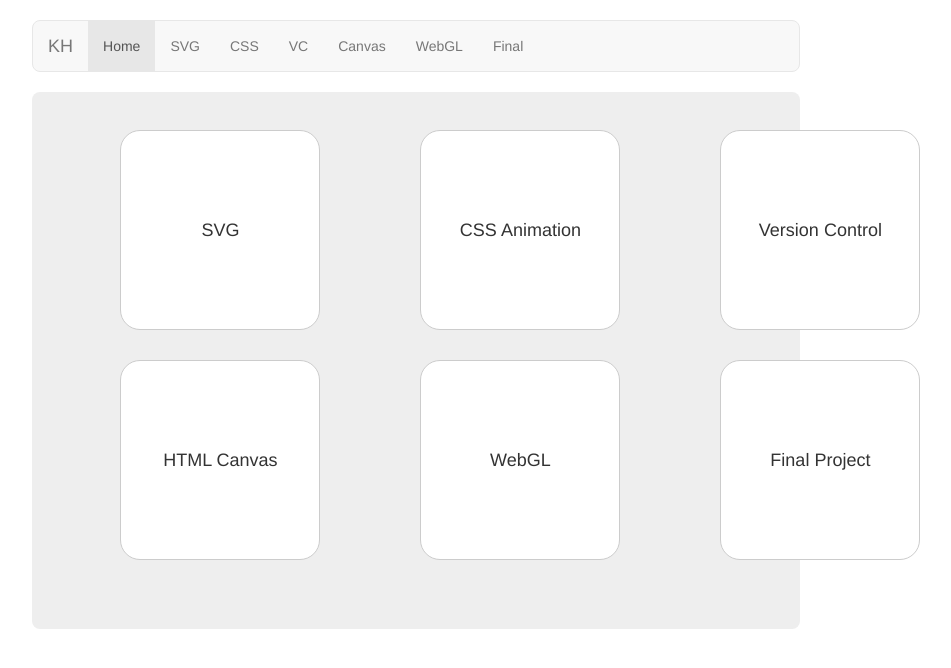
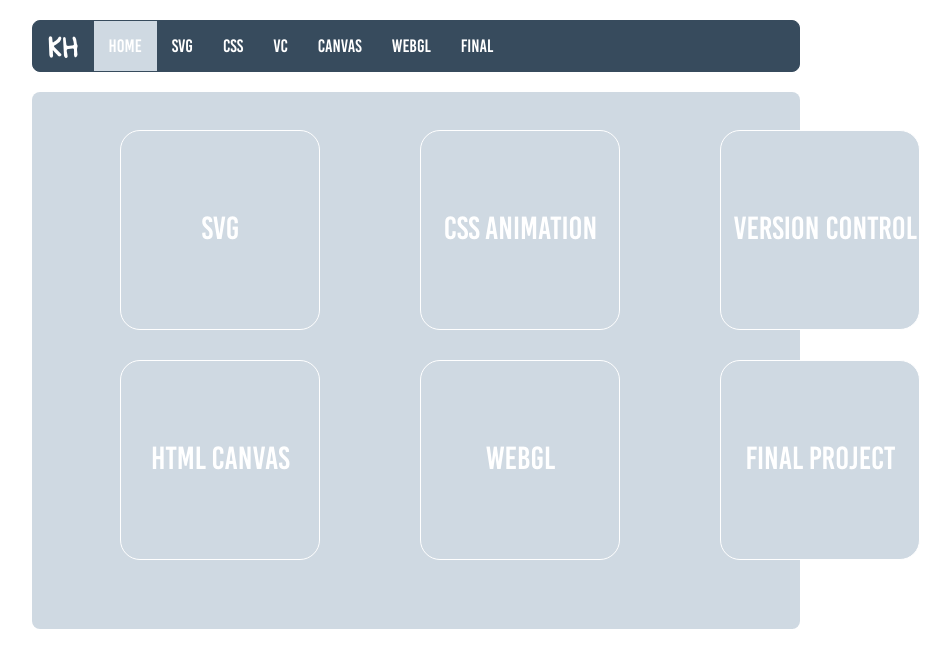
Before and after one commit to kh1550/nyu-server-porfolio, a PHP site: page /sites/380/ in a window 1280 px wide. Shown: the top 668 px of the page, without its empty margins (224-1175 px from the left). Run offline with PHP 8.4, Linux system fonts and the light colour scheme.

Commit message:
drawing css

```diff
--- /dev/null
+++ b/css/drawing.css
@@ -0,0 +1,10 @@
+.jumbotron {
+	background-color: #cfd9e2;
+	border-color: #cfd9e2;
+}
+
+.space {
+	background-color: #cfd9e2;
+	border-color: white;
+	color: white;
+}
--- a/css/index.css
+++ b/css/index.css
@@ -1,6 +1,17 @@
+@font-face {
+	font-family: "Bebas Kai Regular";
+	src: url('../fonts/bebas-kai-regular.otf');
+}
+
+@font-face {
+	font-family: "Valerie Hand";
+	src: url('../fonts/valerie-hand.ttf');
+}
+
 body {
 	width: 60%;
 	margin: auto;
+	font-family: "Bebas Kai Regular";
 }
 
 .jumbotron {
@@ -57,10 +68,10 @@ a:hover {
 	height: 200px;
 	border-radius: 20px;
 	margin: 30px;
-	font-size: 18px;
+	font-size: 24px;
 	white-space: normal;
 	word-break: break-word;
-	padding-top: 30%;
+	padding-top: 25%;
 }
 
 .directory {
@@ -88,6 +99,27 @@ a:hover {
 	border-radius: 20px;
 	margin-right: 50px;
 	margin-left: 50px;
+	font-size: 32px;
+	padding-top: 25%;
+}
+
+.nav > li > a {
 	font-size: 18px;
-	padding-top: 29%;
+	color: white !important;
 }
+
+.nav > li.active > a {
+	background-color: #cfd9e2 !important;
+}
+
+.navbar {
+	background-color: #374b5d;
+	border-color: #374b5d;
+}
+
+.navbar-brand {
+	font-family: "Valerie Hand";
+	font-size: 60px;
+	margin-top: -2px;
+	color: white !important;
+}
--- a/sites/380/index.html
+++ b/sites/380/index.html
@@ -7,6 +7,7 @@
     <!-- Latest compiled and minified CSS -->
     <link rel="stylesheet" href="https://maxcdn.bootstrapcdn.com/bootstrap/3.3.5/css/bootstrap.min.css">
     <link rel="stylesheet" href="../../css/index.css">
+    <link rel="stylesheet" href="../../css/drawing.css">
   </head>
 
   <body>
--- a/sites/graphics/index.html
+++ b/sites/graphics/index.html
@@ -6,7 +6,7 @@
     <title>Kristin Ho | Computer Graphics</title>
     <!-- Latest compiled and minified CSS -->
     <link rel="stylesheet" href="https://maxcdn.bootstrapcdn.com/bootstrap/3.3.5/css/bootstrap.min.css">
-    <link rel="stylesheet" href="../css/index.css">
+    <link rel="stylesheet" href="../../css/index.css">
   </head>
 
   <body>
--- a/sites/python/index.html
+++ b/sites/python/index.html
@@ -6,7 +6,7 @@
     <title>Kristin Ho | Python for Applications</title>
     <!-- Latest compiled and minified CSS -->
     <link rel="stylesheet" href="https://maxcdn.bootstrapcdn.com/bootstrap/3.3.5/css/bootstrap.min.css">
-    <link rel="stylesheet" href="../css/index.css">
+    <link rel="stylesheet" href="../../css/index.css">
   </head>
 
   <body>
```
Also changed, not shown: fonts/bebas-kai-regular.otf (added), fonts/valerie-hand.ttf (added).
